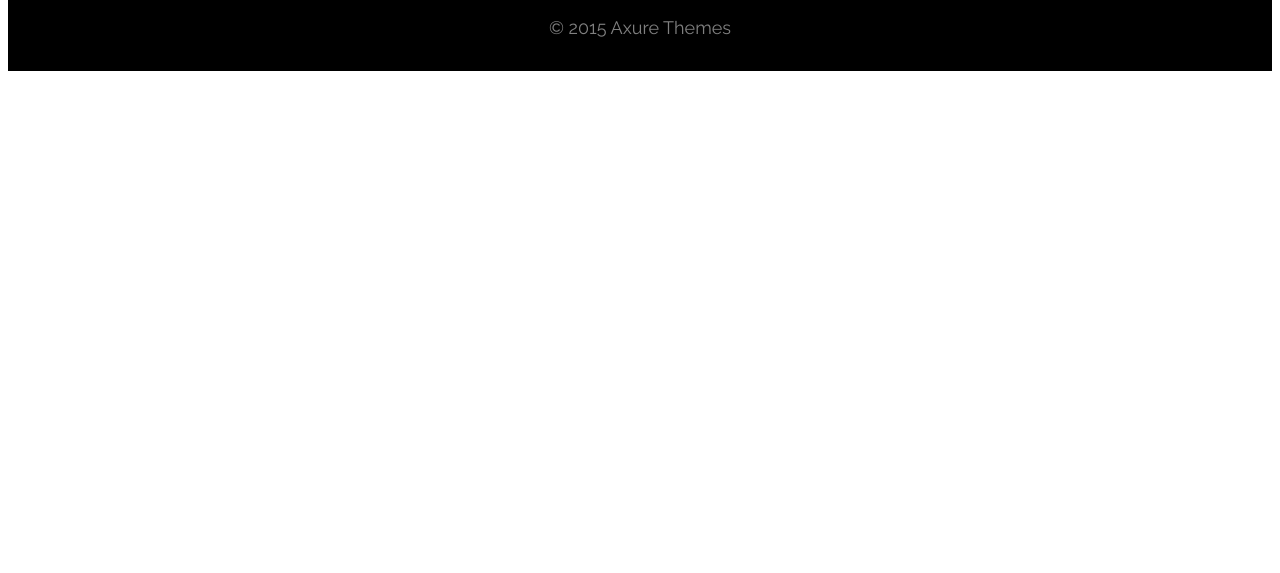
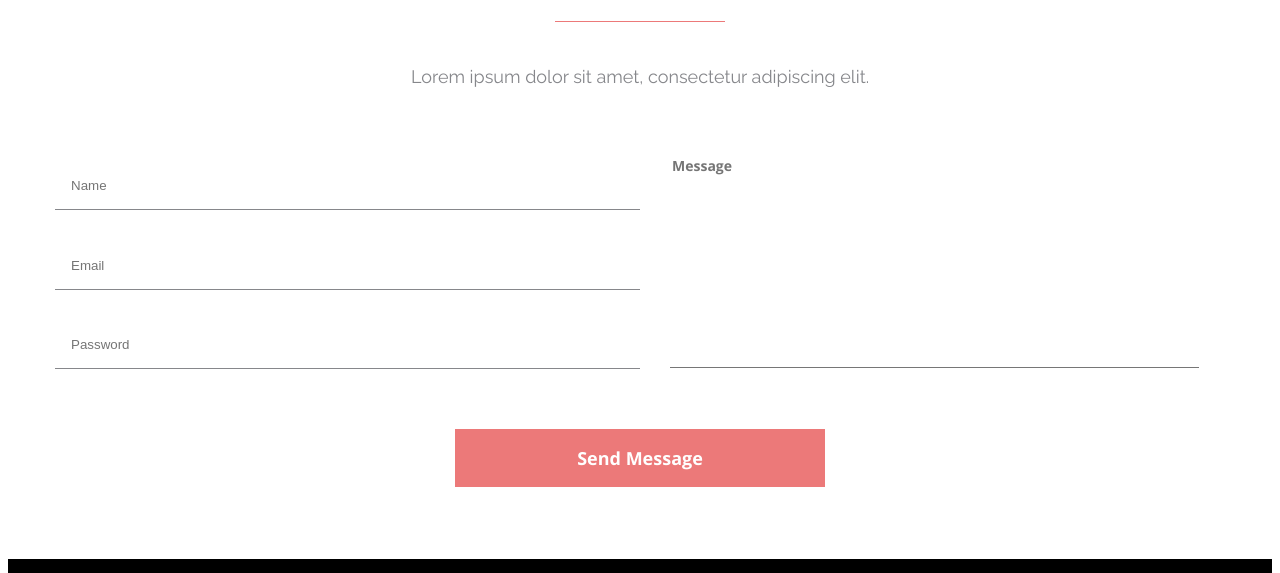
Before and after one commit to NickyToZzZ/AXIT, a plain HTML site: page index.html in a window 1280 px wide. Shown: the part 3666-4239 px from the top of the page. Before the commit the page ends 3745 px from the top, so only its background shows below. Drawn offline with nearby package versions, Linux system fonts and the light colour scheme.

Commit message:
init(contact.css):homework-8 docs(index.html):new changes

```diff
--- /dev/null
+++ b/STYLE/contact.css
@@ -0,0 +1,102 @@
+.contact {
+    width: 100%;
+}
+.contact-container {
+    width: 1170px;
+    height: 622px;
+    margin: 0 auto;
+}
+.contact-header {
+    width: 100%;
+    height: 35%;
+}
+.contact-header__title {
+    font-size: 36px;
+    font-weight: 400;
+    font-family: Raleway;
+    text-align: center;
+}
+.contact-header__separator {
+    text-align: center;
+}
+.contact-header__text {
+    font-size: 18px;
+    font-weight: 400;
+    font-family: Raleway;
+    text-align: center;
+    color: #86878B;
+    margin: 40px;
+}
+.contact-form {
+    width: 100%;
+    height: 60%;
+}
+.contact-content {
+    width: 100%;
+    height: 64%;
+    display: inline-flex;
+    justify-content: space-between;
+}
+.contact-block-left {
+    width: 50%;
+    height: 100%;
+    display: flex;
+    flex-direction: column;
+    justify-content: space-around;
+    font-size: 14px;
+    font-weight: 400;
+    font-family: Open Sans;
+    color: #BDBDBD;
+}
+.contact-block-left__input {
+    border-top: none;
+    border-left: none;
+    border-right: none;
+    outline: none;
+    border-bottom: 1px solid #86878B;
+    padding: 16px;
+    margin-bottom: 16px;
+}
+.contact-block-right {
+    width: 50%;
+    height: 100%;
+}
+.contact-button {
+    width: 100%;
+    height: 35%;
+}
+#message {
+    width: 525px;
+    height: 209px;
+    resize: none;
+    margin-left: 30px;
+    border-top: none;
+    border-left: none;
+    border-right: none;
+    outline: none;
+    font-size: 14px;
+    font-weight: 400;
+    font-family: Open Sans;
+    color: #BDBDBD;
+}
+.contact-button {
+    display: flex;
+    flex-direction: column;
+    justify-content: center;
+    align-items: center;
+}
+.contact-button__submit {
+    width: 370px;
+    height: 58px;
+    background-color: hsla(0, 75%, 70%, 1);
+    border: none;
+    color: #FFF;
+    text-align: center;
+    font-family: Open Sans;
+    font-size: 18px;
+    font-weight: 600;
+    cursor: pointer;
+}
+.contact-button__submit:hover {
+    filter: drop-shadow(0px 4px 10px #4682B4);
+}
--- a/index.html
+++ b/index.html
@@ -12,6 +12,7 @@
     <link rel="stylesheet" href="./STYLE/footer.css">
     <link rel="stylesheet" href="../AXIT/STYLE/social-media.css">
     <link rel="stylesheet" href="../AXIT/STYLE/design.css">
+    <link rel="stylesheet" href="../AXIT/STYLE/contact.css">
     <link rel="preconnect" href="https://fonts.googleapis.com">
     <link rel="preconnect" href="https://fonts.gstatic.com" crossorigin>
     <link href="https://fonts.googleapis.com/css2?family=Open+Sans:wght@700&family=Raleway&display=swap" rel="stylesheet">
@@ -213,6 +214,31 @@
         </section>
     </main>
 
+    <main class="contact">
+        <section class="contact-container">
+            <div class="contact-header">
+                <h1 class="contact-header__title">CONTACT US</h1>
+                <div class="contact-header__separator"><img src="../AXIT/IMG/Contact/separator.svg" alt="separartor"></div>
+                <div class="contact-header__text">Lorem ipsum dolor sit amet, consectetur adipiscing elit.</div>
+            </div>
+            <form action="#" class="contact-form">
+                <div class="contact-content">
+                    <div class="contact-block-left">
+                        <input class="contact-block-left__input" type="text" placeholder="Name">
+                        <input class="contact-block-left__input" type="email" placeholder="Email">
+                        <input class="contact-block-left__input" type="password" placeholder="Password">
+                    </div>
+                    <div class="contact-block-right">
+                        <textarea name="Message" id="message" cols="30" rows="10" placeholder="Message"></textarea>
+                    </div>
+                </div>
+                <div class="contact-button">
+                    <button class="contact-button__submit">Send Message</button>
+                </div>
+            </form>
+        </section>
+    </main>
+
     <main class="footer">
         <section class="footer-container">
            <div class="footer-href">
```
Also changed, not shown: IMG/Contact/separator.svg (added).
